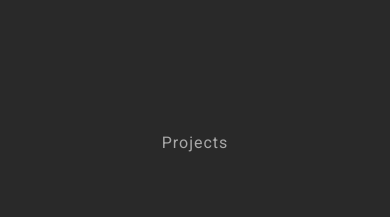
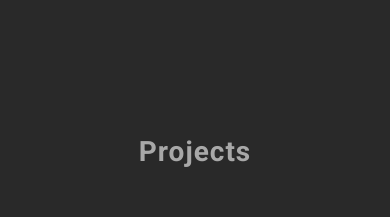
Before and after one commit to durimf/df_ptf, a React (Create React App) app: page / in a window 390 px wide. Shown: the part 1560-1777 px from the top of the page. Built offline with nearby package versions, Linux system fonts and the light colour scheme; grey boxes are pictures that could not be loaded.

Commit message:
Projects component is responsive

```diff
--- a/src/App.css
+++ b/src/App.css
@@ -38,4 +38,7 @@ a {
     filter: none;
     padding: 0px;
   }
+  .MuiImageList-root {
+    column-count: 1 !important;
+  }
 }
--- a/src/Components/GridSkillsPics.jsx
+++ b/src/Components/GridSkillsPics.jsx
@@ -1,7 +1,5 @@
 import * as React from "react";
-import { styled } from "@mui/material/styles";
 import Box from "@mui/material/Box";
-import Paper from "@mui/material/Paper";
 import Grid from "@mui/material/Grid";
 import material from "../images/techstack/mui.png";
 import html from "../images/techstack/html.png";
--- a/src/Components/Projects.jsx
+++ b/src/Components/Projects.jsx
@@ -26,12 +26,10 @@ function Projects() {
           color="text.primary"
           sx={{
             fontSize: {
-              // xs: 25,
+              xs: 28,
               md: 36,
             },
-            fontWeight: {
-              md: 700,
-            },
+            fontWeight: 700,
             letterSpacing: 1,
             opacity: 0.7,
           }}
--- a/src/Components/ProjectsImageList.jsx
+++ b/src/Components/ProjectsImageList.jsx
@@ -1,20 +1,18 @@
 import * as React from "react";
 import ImageList from "@mui/material/ImageList";
 import ImageListItem from "@mui/material/ImageListItem";
-import {
-  IconButton,
-  ImageListItemBar,
-} from "@mui/material";
+import { IconButton, ImageListItemBar, useMediaQuery } from "@mui/material";
 import GitHubIcon from "@mui/icons-material/GitHub";
 import LaunchRoundedIcon from "@mui/icons-material/LaunchRounded";
 import VideoModal from "./VideoModal";
 
 export default function ProjectsImageList() {
+  const matches = useMediaQuery("(min-width:600px)");
   return (
     <>
       <ImageList
-        cols={3}
-        gap={10}
+        cols={matches ? 3 : 1}
+        gap={20}
         rowHeight={800}
         sx={{
           transform: "translateZ(0)",
@@ -122,15 +120,7 @@ const itemData = [
     ),
     github: "https://github.com/durimf/redditClientAppPortfolio",
   },
-  // {
-  //   img: "https://images.unsplash.com/photo-1644246905181-c3753e9a82bd?ixlib=rb-4.0.3&ixid=MnwxMjA3fDB8MHxwaG90by1wYWdlfHx8fGVufDB8fHx8&auto=format&fit=crop&w=1548&q=80",
-  //   title: "Cmimi I Naftes React Native App",
-  //   author: (
-  //     <IconButton target={"_blank"}>
-  //       <LaunchRoundedIcon />
-  //     </IconButton>
-  //   ),
-  // },
+
   {
     img: "https://images.unsplash.com/photo-1587145820266-a5951ee6f620?ixlib=rb-4.0.3&ixid=MnwxMjA3fDB8MHxwaG90by1wYWdlfHx8fGVufDB8fHx8&auto=format&fit=crop&w=1160&q=80",
     title: "Simple Calculator",
--- a/src/Components/Tech.jsx
+++ b/src/Components/Tech.jsx
@@ -1,7 +1,6 @@
 import React from "react";
-import { Box, Grid, Paper, Typography } from "@mui/material";
+import { Box, Typography } from "@mui/material";
 import "../App.css";
-import styled from "styled-components";
 import GridSkillsPics from "./GridSkillsPics";
 
 function Tech() {
```
